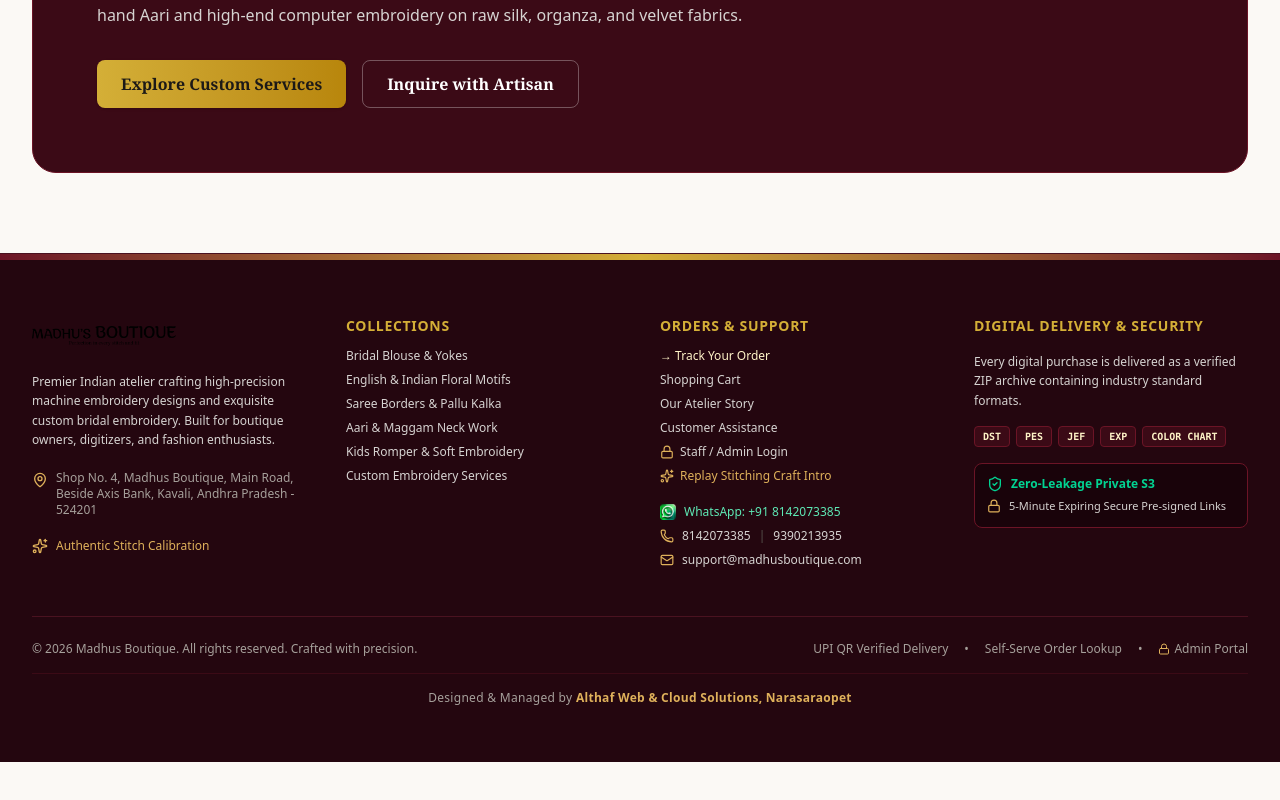
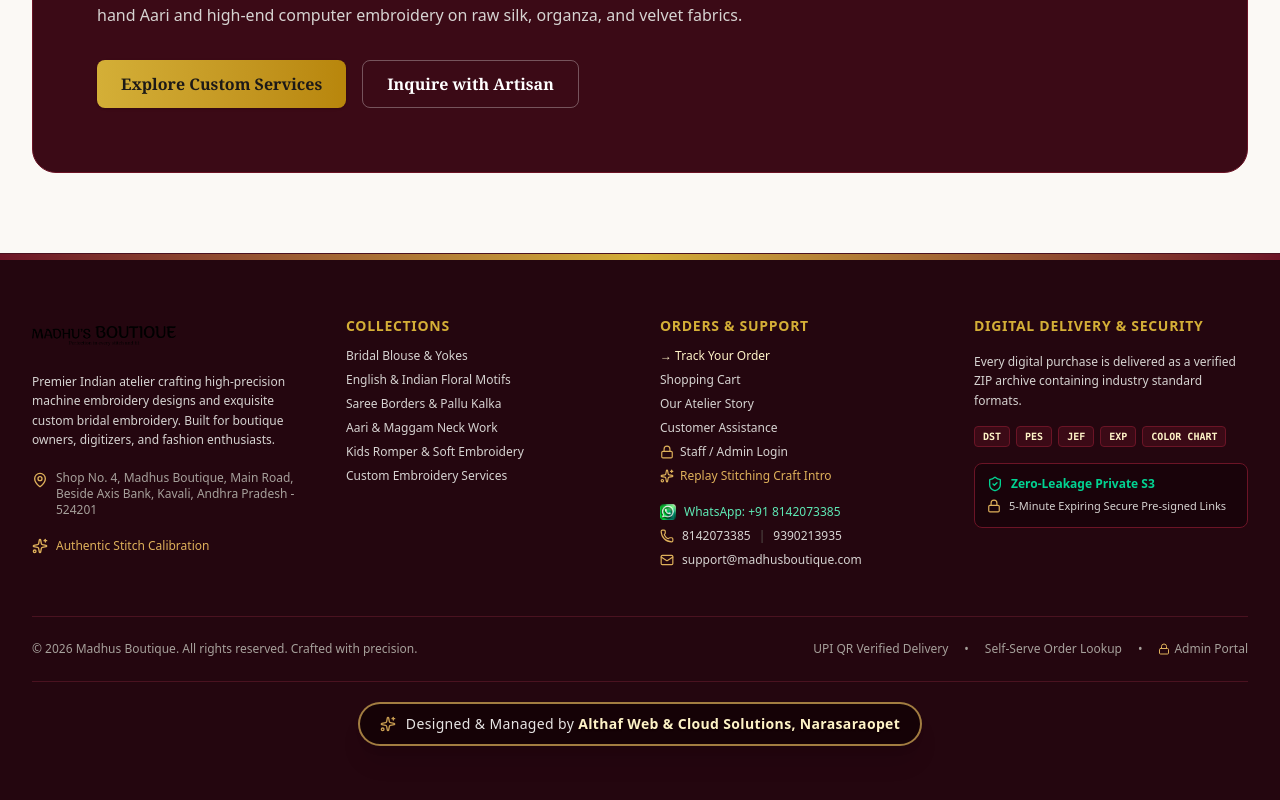
Before and after one commit to ALTHAFHUSSAINSYED/MadhusBoutique, a Next.js app: page / in a window 1280 px wide. Shown: the part 3287-4087 px from the top of the page. Before the commit the page ends 4049 px from the top, so only its background shows below. Built offline with nearby package versions, Linux system fonts and the light colour scheme.

Commit message:
feat: enhance agency marketing badge with glowing gold pill border

```diff
--- a/src/components/layout/Footer.tsx
+++ b/src/components/layout/Footer.tsx
@@ -240,14 +240,17 @@
           </div>
         </div>
 
-        {/* Agency Marketing & Branding Attribution */}
-        <div className="mt-4 pt-4 border-t border-[#3b0a16] flex items-center justify-center text-center">
-          <p className="text-xs text-stone-400 font-medium tracking-wide">
-            Designed &amp; Managed by{" "}
-            <span className="text-[#dfb15b] font-semibold hover:text-[#fef3c7] transition-colors">
-              Althaf Web &amp; Cloud Solutions, Narasaraopet
-            </span>
-          </p>
+        {/* Agency Marketing & Branding Attribution Badge (High Visibility & Prominent) */}
+        <div className="mt-6 pt-5 border-t border-[#4a1220] flex items-center justify-center text-center">
+          <div className="inline-flex items-center gap-2.5 px-5 py-2.5 rounded-full bg-[#150206] border-2 border-[#dfb15b]/70 shadow-xl hover:border-[#dfb15b] hover:shadow-2xl transition-all group">
+            <Sparkles className="w-4 h-4 text-[#dfb15b] shrink-0 animate-pulse" />
+            <p className="text-xs sm:text-sm font-medium text-stone-200 tracking-wide">
+              Designed &amp; Managed by{" "}
+              <span className="text-[#fef3c7] font-bold text-shadow-sm group-hover:text-[#dfb15b] transition-colors">
+                Althaf Web &amp; Cloud Solutions, Narasaraopet
+              </span>
+            </p>
+          </div>
         </div>
       </div>
     </footer>
```
